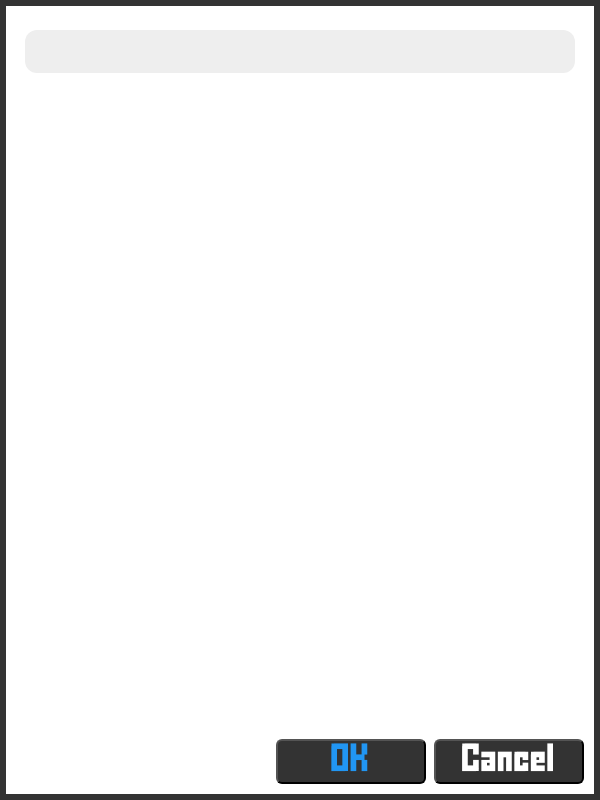
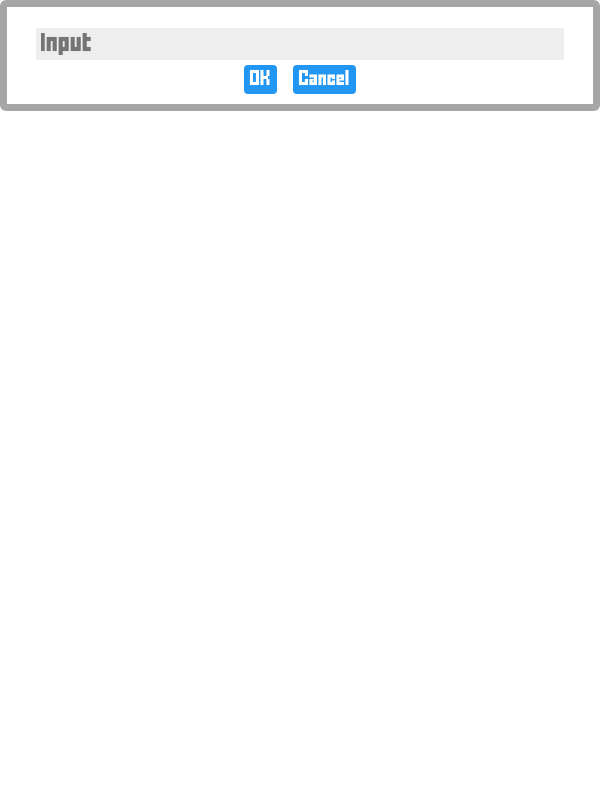
Before and after one commit to idkr-client/idkr, an Electron app: page app/prompt.html in a window 600 px wide. Drawn offline with Linux system fonts and the light colour scheme.

Commit message:
Completed prompt() replacement

```diff
--- a/app/css/prompt.css
+++ b/app/css/prompt.css
@@ -1,56 +1,53 @@
-body {
-	border: 6px solid rgba(0, 0, 0, 0.8);
-	position: absolute;
-	top: 0;
-	right: 0;
-	bottom: 0;
-	left: 0;
-	margin: 0;
-	padding: 2px;
-}
-
 @font-face {
-	font-family: 'FFF Foward';
-	src: url('../fonts/FFF-Foward.ttf');
+	font-family: 'FFF Forward';
+	src: url("../fonts/FFF-Forward.ttf");
 }
 
 * {
-	font-family: 'FFF Foward';
-	font-size: 22px;
+	outline: none;
+	font-family: 'FFF Forward';
+	color: #353535;
 	user-select: none;
-	color: #353535;
-	outline: none;
+}
+
+body {
+	overflow: hidden;
+	margin: 0px;
+}
+
+#promptBody {
+	text-align: center;
+	padding: 5px;
+	left: 0;
+	right: 0;
+	border-radius: 6px;
+	border: 7px solid #a6a6a6;
+	background-color: #fff;
 }
 
 #message {
-	text-align: center;
+	word-wrap: break-word;
 }
 
-#textInput {
-	width: 92%;
-	display: block;
+input {
+	background-color: #eee;
 	border: none;
-	background: #eee;
-	padding: 6px;
-	margin: auto;
-	border-radius: 12px;
+	font-size: 16px;
+	padding: 5px;
+	width: 90%;
 }
 
-#buttons {
-	position: absolute;
-	right: 10px;
-	bottom: 10px;
+.returnButton {
+	color: #fff;
+	margin: 5px;
+	background-color: #2196F3;
+	padding: 6px;
+	font-size: 12px;
+	display: inline-block;
+	cursor: pointer;
+	border-radius: 4px;
 }
 
-input[type=button] {
-	color: white;
-	text-align: center;
-	background-color: rgba(0, 0, 0, .8);
-	width: 150px;
-	padding: 5px;
-	border-radius: 6px
+.returnButton:active {
+	background-color: #666;
 }
-
-#ok {
-	color: #2196F3
-}
--- a/app/css/splash.css
+++ b/app/css/splash.css
@@ -15,11 +15,11 @@ body {
 
 @font-face {
 	font-family: 'FFF Foward';
-	src: url('../fonts/FFF-Foward.ttf');
+	src: url('../fonts/FFF-Forward.ttf');
 }
 
 * {
-	font-family: 'FFF Foward';
+	font-family: 'FFF Forward';
 	font-size: 18px;
 	user-select: none;
 	color: white;
--- a/app/prompt.html
+++ b/app/prompt.html
@@ -1,17 +1,21 @@
 <!DOCTYPE html>
 <html lang="en">
+
 <head>
 	<meta charset="UTF-8">
 	<meta name="viewport" content="width=device-width, initial-scale=1.0">
 	<title>prompt</title>
 	<link rel="stylesheet" type="text/css" href="css/prompt.css">
 </head>
+
 <body>
-	<p id="message"></p>
-	<input id="textInput" type="text">
-	<div id="buttons">
-		<input id="ok" type="button" value="OK">
-		<input id="cancel" type="button" value="Cancel">
+	<div id='promptBody'>
+		<p id="message"></p>
+		<input id="promptInput" placeholder="Input"><br>
+
+		<div class="returnButton" onclick="sendValue(promptInput.value)">OK</div>
+		<div class="returnButton" onclick="sendValue(null)">Cancel</div>
 	</div>
 </body>
+
 </html>
```
Also changed, not shown: app/global.js (+2 -25 lines), app/main.js (+37 -1 lines), app/prompt.js (+10 -4 lines), app/fonts/FFF-Forward.ttf (renamed from app/fonts/FFF-Foward.ttf).
